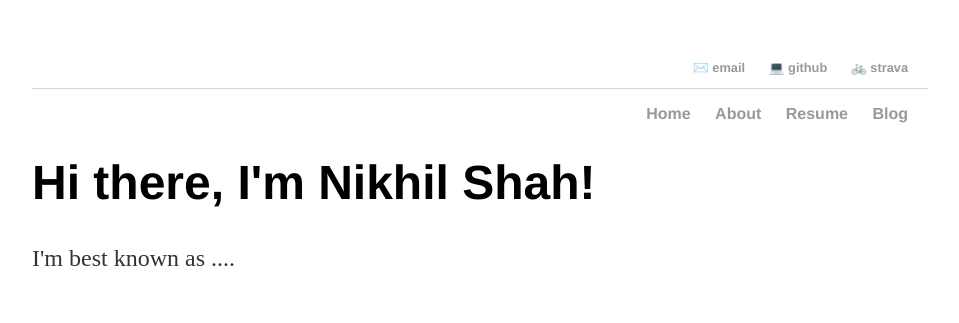
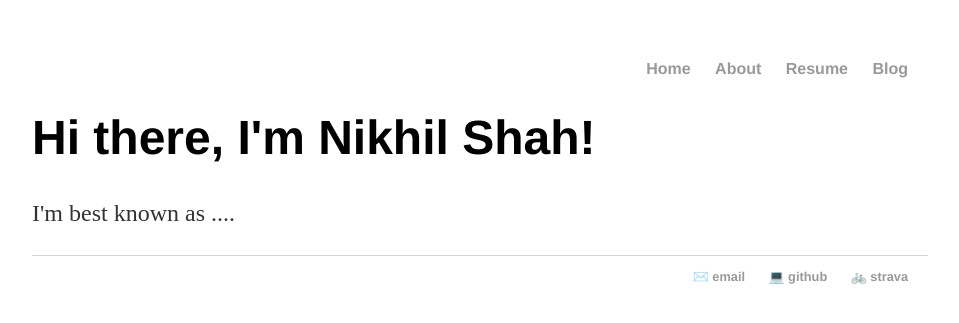
Before and after one commit to tricalnikhil/tricalnikhil.github.io, a Jekyll site: the page built from index.html, in a window 1280 px wide. Shown: the top 323 px of the page, without its empty margins (160-1119 px from the left). Built offline with Jekyll 4.4.1, drawn with Linux system fonts in a browser that asks for light colours.

Commit message:
moving contacts back to footer

```diff
--- a/_layouts/default.html
+++ b/_layouts/default.html
@@ -7,13 +7,6 @@
 			<link rel="stylesheet" type="text/css" href="/css/main.css">
 		</head>
 		<body>
-			<header>
-	    		<ul>
-	        		<li><a href="mailto:me@shahnikhil.com">✉️ email</a></li>
-	        		<li><a href="https://github.com/tricalnikhil">💻 github</a></li>
-							<li><a href="https://www.strava.com/athletes/tricalnikhil">🚲 strava</a></li>
-				</ul>
-			</header>
 			<nav>
 	    		<ul>
 	        		<li><a href="/">Home</a></li>
@@ -27,5 +20,12 @@
 			{{ content }}
 
 			</div><!-- /.container -->
+			<footer>
+	    		<ul>
+	        		<li><a href="mailto:me@shahnikhil.com">✉️ email</a></li>
+	        		<li><a href="https://github.com/tricalnikhil">💻 github</a></li>
+							<li><a href="https://www.strava.com/athletes/tricalnikhil">🚲 strava</a></li>
+				</ul>
+			</footer>
 		</body>
 	</html>
--- a/css/main.css
+++ b/css/main.css
@@ -9,14 +9,7 @@ nav ul, footer ul{
     list-style: none;
     font-weight: bold;
 }
-header ul {
-    text-align: right;
-    font-family:'Helvetica', 'Arial', 'Sans-Serif';
-    padding: 0px;
-    list-style: none;
-    font-weight: bold;
-}
-nav ul li, footer ul li , header ul li {
+nav ul li, footer ul li {
     display: inline;
     margin-right: 20px;
 }
@@ -36,10 +29,6 @@ p {
     line-height: 1.4em;
     color: #333;
 }
-header {
-    border-bottom: 1px solid #d5d5d5;
-    font-size: .8em;
-}
 footer {
     border-top: 1px solid #d5d5d5;
     font-size: .8em;
```
